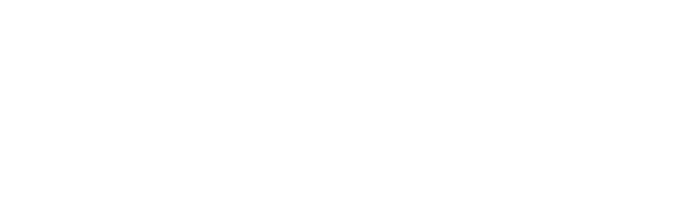
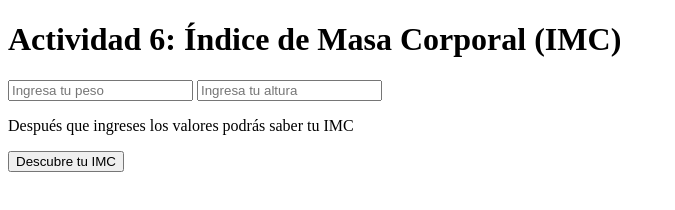
Before and after one commit to chrislopez93/repositoriodeejercicios_else_if_2, a plain HTML site: page index.html in a window 1280 px wide. Shown: the whole page, without its empty margins (0-675 px from the left). Drawn offline with Linux system fonts and the light colour scheme.

Commit message:
resolución básica imc

```diff
--- a/index.html
+++ b/index.html
@@ -7,6 +7,10 @@
     <script src="./script.js"></script>
 </head>
 <body>
-
+    <h1>Actividad 6: Índice de Masa Corporal (IMC)</h1>
+    <input class="peso" type="number" placeholder="Ingresa tu peso">
+    <input class="altura" type="number" placeholder="Ingresa tu altura">
+    <p class="p">Después que ingreses los valores podrás saber tu IMC</p>
+    <button onclick="action()">Descubre tu IMC</button>
 </body>
 </html>
--- a/script.js
+++ b/script.js
@@ -0,0 +1,7 @@
+function action(){
+    const pesovar = document.querySelector('.peso').value;
+    const alturavar = document.querySelector('.altura').value;
+    const imc = (alturavar * alturavar)/ pesovar;
+    pvar = document.querySelector('.p');
+    pvar.innerHTML = imc;
+}
```
